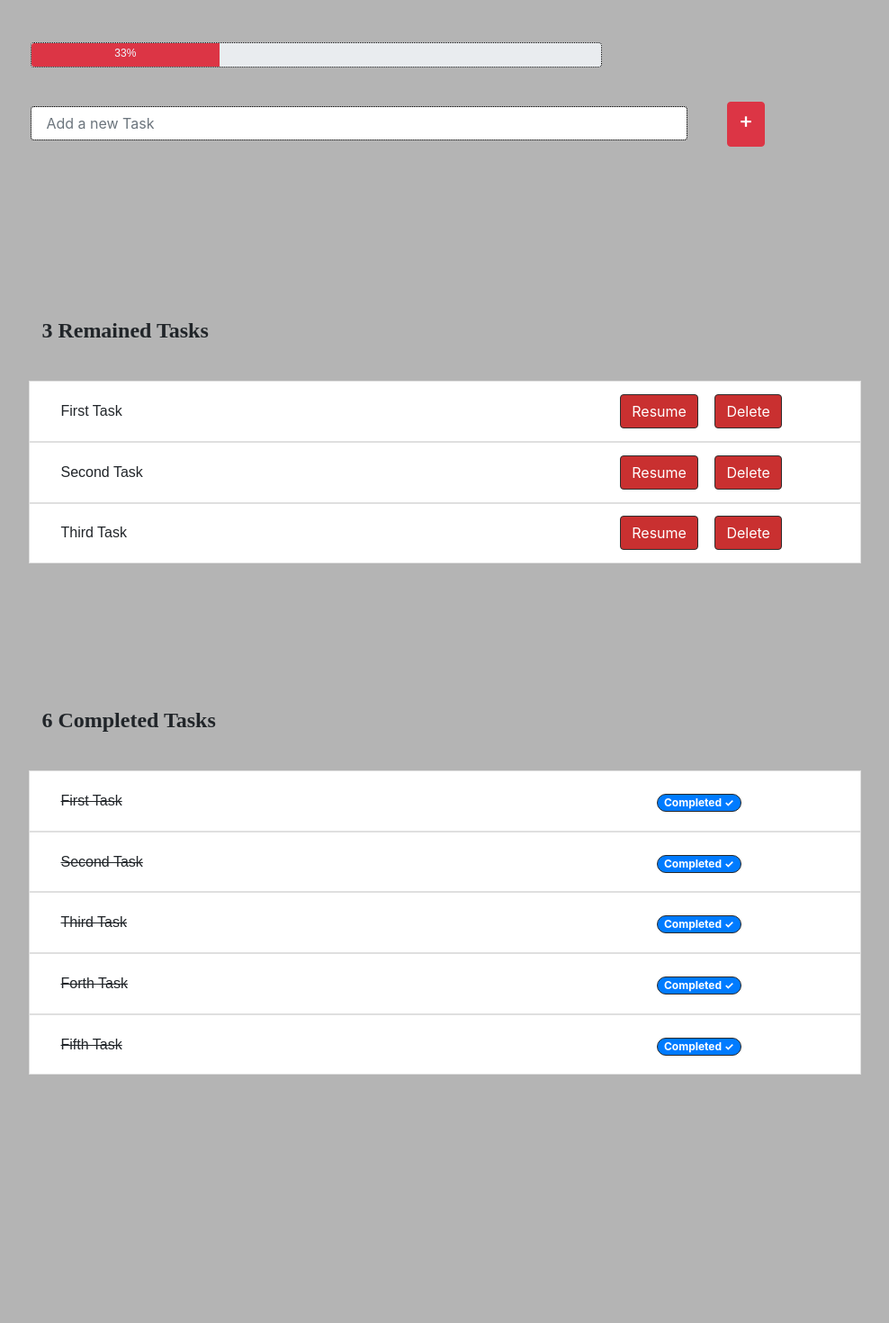
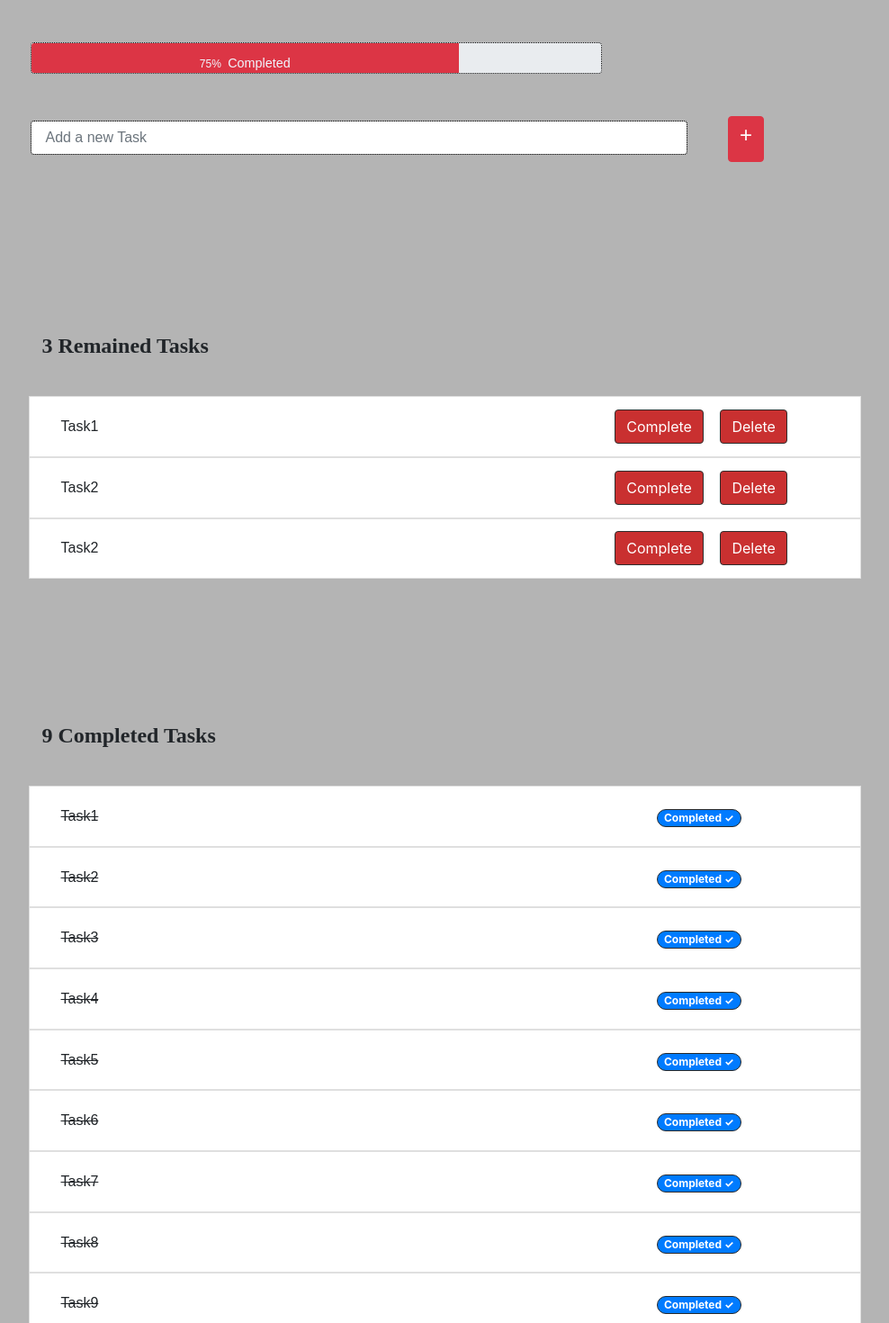
Before and after one commit to zainabalkaleefa/To-Do-App-React, a React (Create React App) app: page / in a window 1280 px wide. Shown: the part 220-1690 px from the top of the page at 90% size, without its empty margins (146-1134 px from the left). Built offline with nearby package versions, Linux system fonts and the light colour scheme.

Commit message:
Modify the progress-bar and add the task state

```diff
--- a/src/App.css
+++ b/src/App.css
@@ -13,4 +13,7 @@ footer{
 
   padding-top: 10%;
   background-color: rgb(180, 180, 180);
+  font-family: Arial, Helvetica, sans-serif;
+
+
 }
--- a/src/App.js
+++ b/src/App.js
@@ -11,57 +11,43 @@ import './App.css';
 function App() {
 
   const [ activeTasks] = useState([
-    { text: "Task1",  dueDate: "2020-06-01" },
-    { text: "Task2",  dueDate: "2020-07-01" },
-    { text: "Task2",  dueDate: "2020-05-01"}
+    { text: "Task1", completed: false,  dueDate: "2020-06-01", id:"001"},
+    { text: "Task2",completed: false,  dueDate: "2020-07-01", id:"002" },
+    { text: "Task2", completed: false, dueDate: "2020-05-01", id:"003"}
   ]);
 
   const [ completedTasks] = useState([
-    { text: "Task1",  dueDate: "2020-06-01" },
-    { text: "Task2",  dueDate: "2020-07-01" },
-    {text: "Task3",  dueDate: "2020-06-01" },
-    { text: "Task4",  dueDate: "2020-07-01" },
-    { text: "Task4",  dueDate: "2020-07-01" },
-    { text: "Task5",  dueDate: "2020-05-01"}
+    { text: "Task1",completed: true,  dueDate: "2020-06-01", id:"001" },
+    { text: "Task2",completed: true,  dueDate: "2020-07-01", id:"002" },
+    {text: "Task3",completed: true,  dueDate: "2020-06-01", id:"003" },
+    { text: "Task4",completed: true,  dueDate: "2020-07-01", id:"004" },
+    { text: "Task5",completed: true,  dueDate: "2020-07-01", id:"005" },
+    { text: "Task6",completed: true,  dueDate: "2020-07-01", id:"006" },
+    { text: "Task7",completed: true,  dueDate: "2020-07-01", id:"007" },
+    { text: "Task8",completed: true,  dueDate: "2020-07-01", id:"008" },
+    { text: "Task9",completed: true,  dueDate: "2020-05-01", id:"009"}
   ]);
 
 
-
-  const progressPrecentage= (activeTasks.length *100)/(activeTasks.length + completedTasks.length )
-
-
-
+  const progressPrecentage= (completedTasks.length *100)/(completedTasks.length + activeTasks.length )
 
   return (
 
-
-
-
     <div className="main_div">
-
-
       <div className="headermargin">
-      <InputAndAdd count={activeTasks.length+ completedTasks.length} progress={Math.round(progressPrecentage)} />
+      <InputAndAdd count={activeTasks.length+ completedTasks.length} progress={Math.round(progressPrecentage)} text={<big> &nbsp;Completed </big>}/>
       </div>
 
       <NumberOfTasks  count={ activeTasks.length }  text=" Remained Tasks"/>
+
       <div className="list-group">
-
-
-      <IncompletedTask text="First Task" />
-      <IncompletedTask text="Second Task"/>
-      <IncompletedTask text="Third Task"/>
+        {activeTasks.map( task => <IncompletedTask key={task.id} text={task.text}/>)}
       </div>
 
       <NumberOfTasks count= { completedTasks.length } text="Completed Tasks" />
 
       <div>
-      <CompletedTask text="First Task"/>
-      <CompletedTask text="Second Task"/>
-      <CompletedTask text="Third Task"/>
-      <CompletedTask text="Forth Task"/>
-      <CompletedTask text="Fifth Task"/>
-
+        {completedTasks.map( task => <CompletedTask key={task.id} text={task.text} />)}
       </div>
 
       <footer>&copy; Tech Returner 2020 - Zainab Noori</footer>
--- a/src/CompletedTask/CompletedTask.js
+++ b/src/CompletedTask/CompletedTask.js
@@ -4,19 +4,15 @@ import './CompletedTask.css';
 function CompletedTask(props) {
   return (
 
-
-
-
     <div className="container " align ="center">
-
       <div className= "row col-10 list-group-item d-flex justify-content-between align-items-center ">
-
 
         <div className="col-12 col-md-9 task-text1" align="center">
           <span className=" line-through">{props.text}</span>
         </div>
+
         <div className="col-12 col-md-3" role="group" aria-label="Basic example" align="left">
-                  <span class="badge badge-primary badge-pill content4"> Completed &#10003;</span>
+          <span className="badge badge-primary badge-pill content4"> Completed &#10003;</span>
         </div>
 
       </div>
--- a/src/IncompletedTask/IncompletedTask.js
+++ b/src/IncompletedTask/IncompletedTask.js
@@ -4,18 +4,14 @@ import './IncompletedTask.css';
 function IncompletedTask(props) {
   return (
     <div className="container" align ="center">
-
       <div className= "row col-10 list-group-item d-flex justify-content-between align-items-center ">
-
-
-                  <div className={`col-12 col-md-8 task-text task task--${ props.status ? 'complete' : 'active'}`} align="center">
+        <div className="col-12 col-md-8  task-text"  align="center">
             {props.text}
         </div>
         <div className="col-12 col-md-4" >
-                    <button type="button" className="content3 btn btn-danger" > Resume</button>
+            <button type="button" className="content3 btn btn-danger" > Complete</button>
             <button type="button" className="content3 btn btn-danger " > Delete</button>
         </div>
-
       </div>
     </div>
 
--- a/src/InputAndAdd/InputAndAdd.css
+++ b/src/InputAndAdd/InputAndAdd.css
@@ -11,13 +11,9 @@
     margin-bottom: 30px;
     align-items: center;
     margin-left: 100px;
-
-
  }
 
  .numberoftext_text{
-
-
    background-color: rgb(180, 180, 180);
    font-size: x-large;
    font-family: Arial, Helvetica, sans-serif;
@@ -26,7 +22,6 @@
    font-weight: bold;
    margin-top: 5%;
    padding-left: 3%;
-
 }
 
 .bar{
--- a/src/InputAndAdd/InputAndAdd.js
+++ b/src/InputAndAdd/InputAndAdd.js
@@ -9,10 +9,11 @@ function InputAndAdd(props) {
         <div className="row">
           <p className="numberoftext_text"> {props.count} Total tasks: </p>
         </div>
+
         <div className="row">
           <div className="col-10 col-md-8">
-        <div class="progress bar" >
-        <div class="progress-bar bg-danger" role="progressbar" style={{width: `${props.progress}%`}} aria-valuenow="25" aria-valuemin="0" aria-valuemax="100"> <p className="precentage-on-bar">{props.progress}%</p></div>
+            <div className="progress bar" >
+            <div className="progress-bar bg-danger" role="progressbar" style={{width: `${props.progress}%`}} > <p className="precentage-on-bar">{props.progress}% {props.text}</p></div>
             </div>
           </div>
         </div>
@@ -21,16 +22,10 @@ function InputAndAdd(props) {
           <div className="col-10 col-md-8">
             <input type="text" className="form-control  content5"  name="text_name" placeholder=" Add a new Task"  aria-describedby ="inputGroup-sizing-Default"/>
           </div>
-
-
           <div className="col-10 col-md-2" >
             <button type="button" className="btn btn-danger content6" align="center"> <h4>  +  </h4>  </button>
-
           </div>
-
-
         </div>
-
 
     </div>
   );
```
Lines whose indentation alone changed are shown as unchanged.
